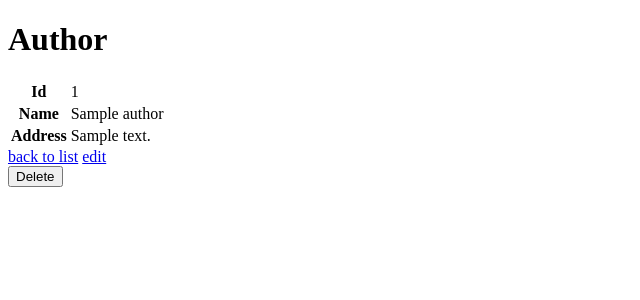
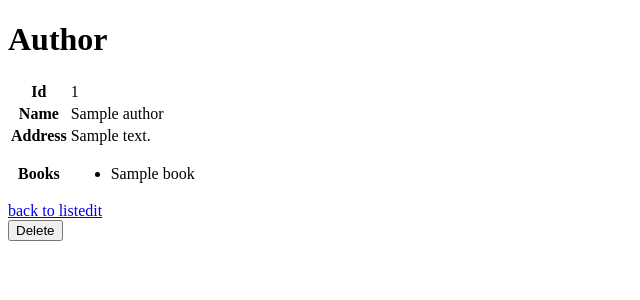
Before and after one commit to delphine-nguyen/BookManagement, a Symfony app: template templates/author/show.html.twig in a window 1280 px wide. Shown: the part 49-349 px from the top of the page, without its empty margins (0-640 px from the left). Run offline with Twig, Linux system fonts and the light colour scheme; the template is opened without the code that fills it: most values are stand-ins (such as "Sample title", 1, 10 or a date in 2020); some libraries are stand-ins or nearby versions.

Commit message:
(feat) Show books in paths editor/{id} and author/{id}

```diff
--- a/src/Controller/AuthorController.php
+++ b/src/Controller/AuthorController.php
@@ -45,8 +45,10 @@ class AuthorController extends AbstractController
     #[Route('/{id}', name: 'app_author_show', methods: ['GET'])]
     public function show(Author $author): Response
     {
+        $books = $author->getBooks();
         return $this->render('author/show.html.twig', [
             'author' => $author,
+            "books" => $books
         ]);
     }
 
@@ -71,7 +73,7 @@ class AuthorController extends AbstractController
     #[Route('/{id}', name: 'app_author_delete', methods: ['POST'])]
     public function delete(Request $request, Author $author, EntityManagerInterface $entityManager): Response
     {
-        if ($this->isCsrfTokenValid('delete'.$author->getId(), $request->request->get('_token'))) {
+        if ($this->isCsrfTokenValid('delete' . $author->getId(), $request->request->get('_token'))) {
             $entityManager->remove($author);
             $entityManager->flush();
         }
--- a/src/Controller/EditorController.php
+++ b/src/Controller/EditorController.php
@@ -45,8 +45,10 @@ class EditorController extends AbstractController
     #[Route('/{id}', name: 'app_editor_show', methods: ['GET'])]
     public function show(Editor $editor): Response
     {
+        $books = $editor->getBooks();
         return $this->render('editor/show.html.twig', [
             'editor' => $editor,
+            "books" => $books,
         ]);
     }
 
@@ -71,7 +73,7 @@ class EditorController extends AbstractController
     #[Route('/{id}', name: 'app_editor_delete', methods: ['POST'])]
     public function delete(Request $request, Editor $editor, EntityManagerInterface $entityManager): Response
     {
-        if ($this->isCsrfTokenValid('delete'.$editor->getId(), $request->request->get('_token'))) {
+        if ($this->isCsrfTokenValid('delete' . $editor->getId(), $request->request->get('_token'))) {
             $entityManager->remove($editor);
             $entityManager->flush();
         }
--- a/templates/author/show.html.twig
+++ b/templates/author/show.html.twig
@@ -20,12 +20,16 @@
 				<th>Address</th>
 				<td>{{ author.address }}</td>
 			</tr>
+			<tr>
+				<th>Books</th>
+				<td>
+					<ul>
+						{% for book in books %}
+							<li>{{ book.title}}</li>
+						{% endfor %}
+					</ul>
+				</td>
+			</tr>
 		</tbody>
-	</table>
-
-	<a href="{{ path('app_author_index') }}">back to list</a>
-
-	<a href="{{ path('app_author_edit', {'id': author.id}) }}">edit</a>
-
-	{{ include('author/_delete_form.html.twig') }}
-{% endblock %}
+	</td>
+</tr></tbody></table><a href="{{ path('app_author_index') }}">back to list</a><a href="{{ path('app_author_edit', {'id': author.id}) }}">edit</a>{{ include('author/_delete_form.html.twig') }}{% endblock %}
```
Also changed, not shown: templates/editor/show.html.twig (+10 -0 lines).
